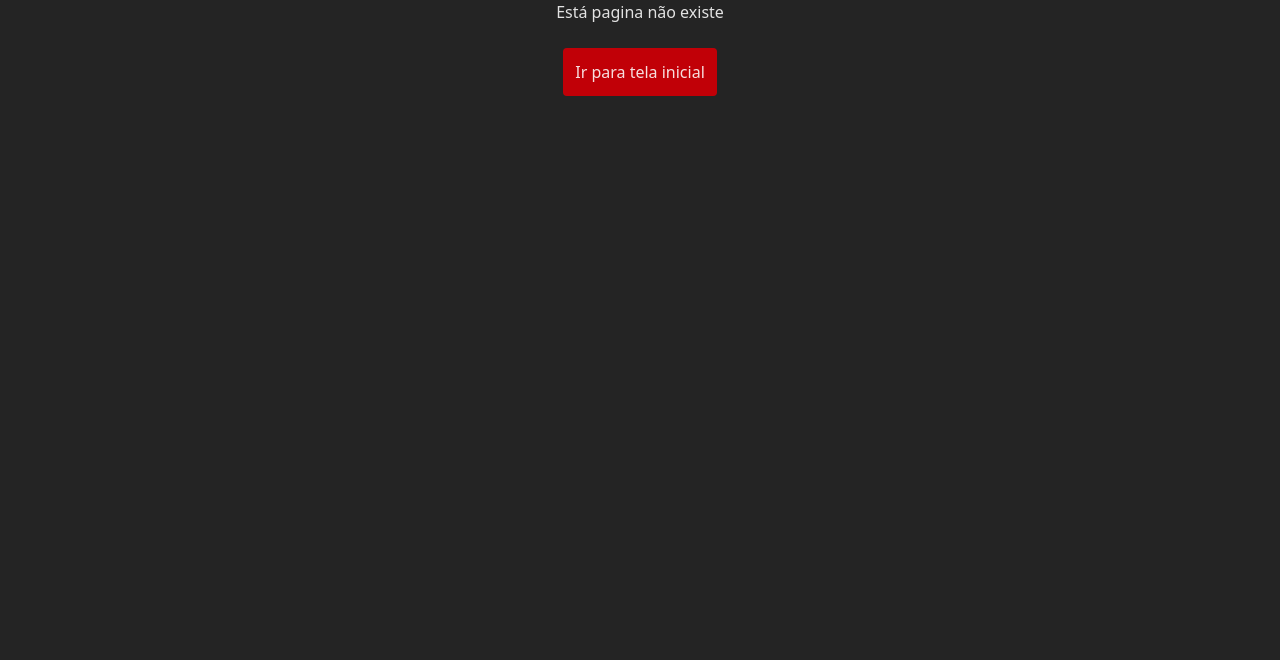
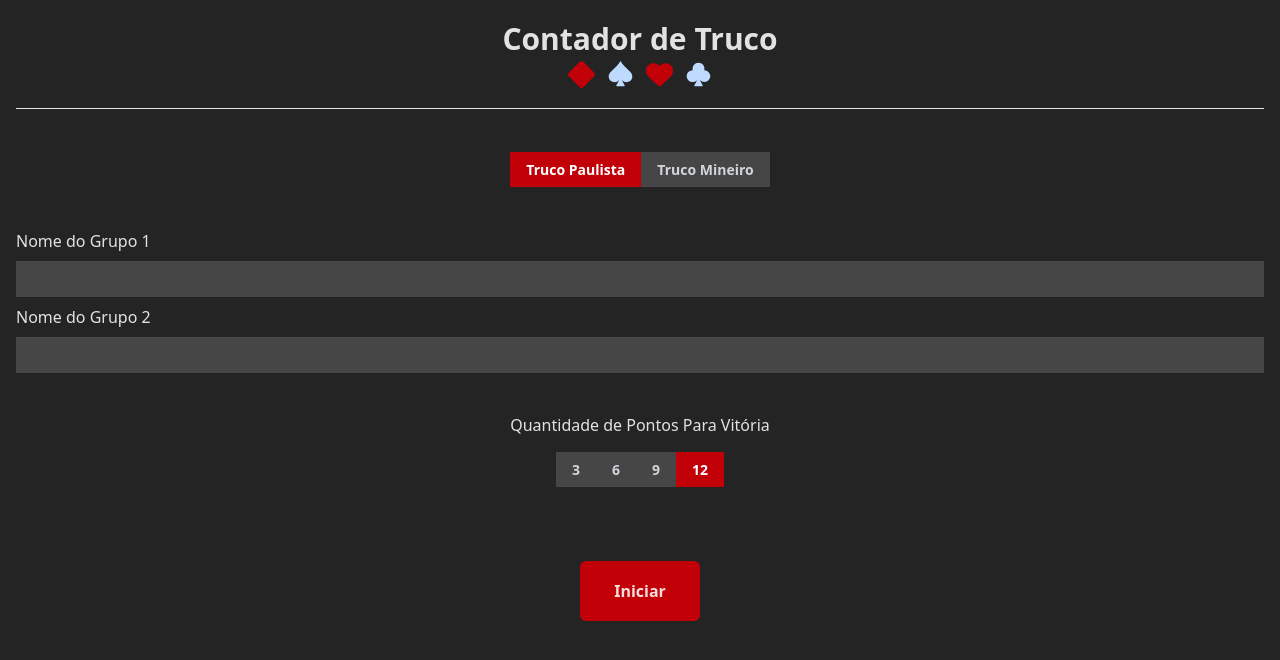
Before and after one commit to FelipeSoares-code/contador-truco, a React (Vite) app: page / in a window 1280 px wide. Shown: the top 660 px of the page. Built offline with nearby package versions, Linux system fonts and the light colour scheme.

Commit message:
BrowserRouter por HashRouter

```diff
--- a/src/App.jsx
+++ b/src/App.jsx
@@ -1,4 +1,4 @@
-import { BrowserRouter as Router, Routes, Route, Link } from "react-router-dom";
+import { HashRouter as Router, Routes, Route } from "react-router-dom";
 import Inicial from './telas/Inicial'
 import Contador from './telas/Contador'
 import Erro404 from './telas/Erro404'
@@ -25,8 +25,8 @@ function InnerApp() {
         <Router>
           <Routes>
             <Route path={pathPadrao} element={<Inicial />} />
-            <Route path={`${pathPadrao}/contador`} element={<Contador />} />
-            <Route path="*" element={<Erro404 />} /> {/* mudar futuramente */}
+            <Route path="/contador" element={<Contador />} />
+            <Route path="*" element={<Erro404 />} />
           </Routes>
         </Router>
       </div>
--- a/src/AppContext.jsx
+++ b/src/AppContext.jsx
@@ -3,7 +3,7 @@ import { createContext, useContext, useState } from "react";
 const AppContext = createContext()
 
 export function AppProvider({ children }) {
-    const [ pathPadrao, setPathPadrao ] = useState("/contador-truco")
+    const [ pathPadrao, setPathPadrao ] = useState("/")
     const [ nomeGrupo1, setNomeGrupo1 ] = useState("Grupo 1")
     const [ nomeGrupo2, setNomeGrupo2 ] = useState("Grupo 2")
     const [ pontosVitoria, setPontosVitoria ] = useState(12)
--- a/src/telas/Inicial.jsx
+++ b/src/telas/Inicial.jsx
@@ -24,7 +24,7 @@ export default function Inicial() {
         setNomeGrupo2(nome2 != [] ? nome2 : "Grupo 2")
         setTipoTruco(modoJogo)
 
-        navigate(pathPadrao + "/contador")
+        navigate("/contador")
     }
 
     const [modoJogo, setModoJogo] = useState('paulista')
--- a/vite.config.js
+++ b/vite.config.js
@@ -4,7 +4,7 @@ import tailwindcss from '@tailwindcss/vite'
 
 // https://vite.dev/config/
 export default defineConfig({
-  base: "/contador-truco",
+  base: "/contador-truco/",
   plugins: [
     react(),
     tailwindcss()
```
Also changed, not shown: 1 other file (tests, documents, lock files or other folders).
